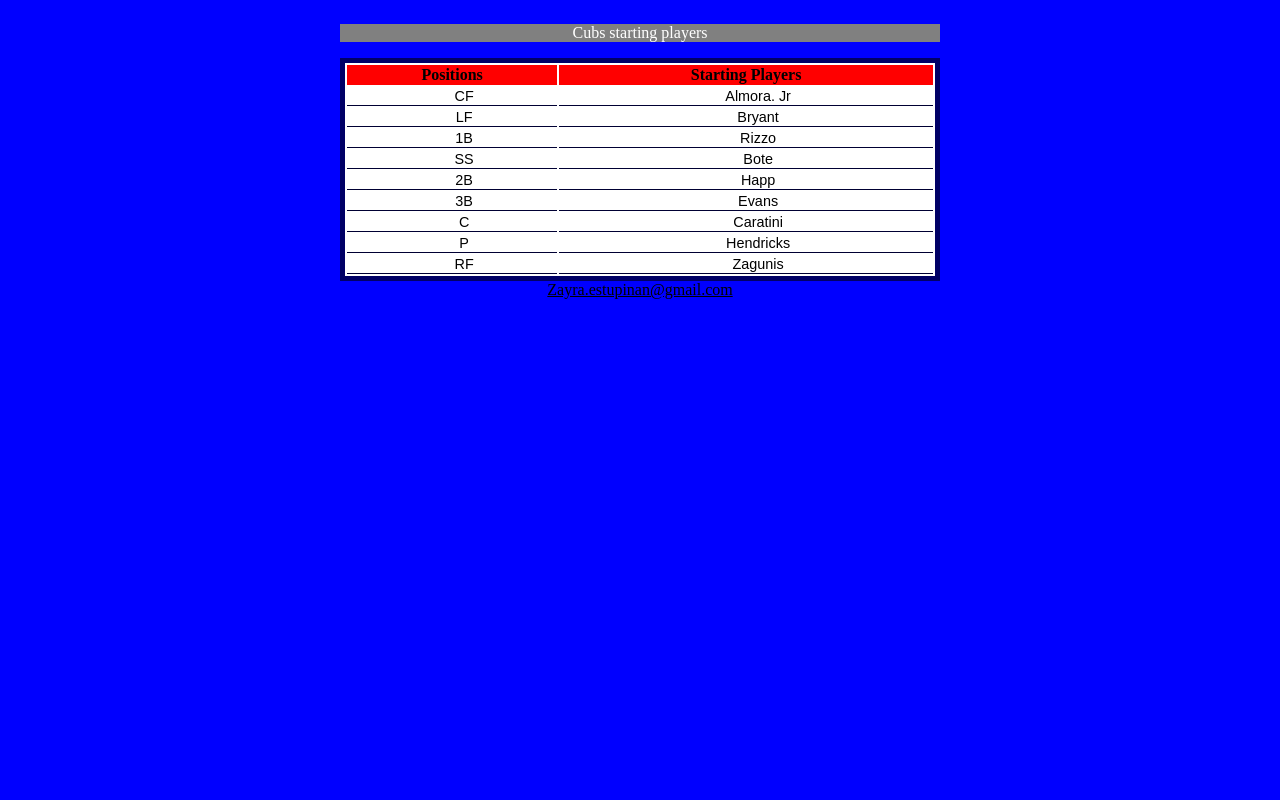
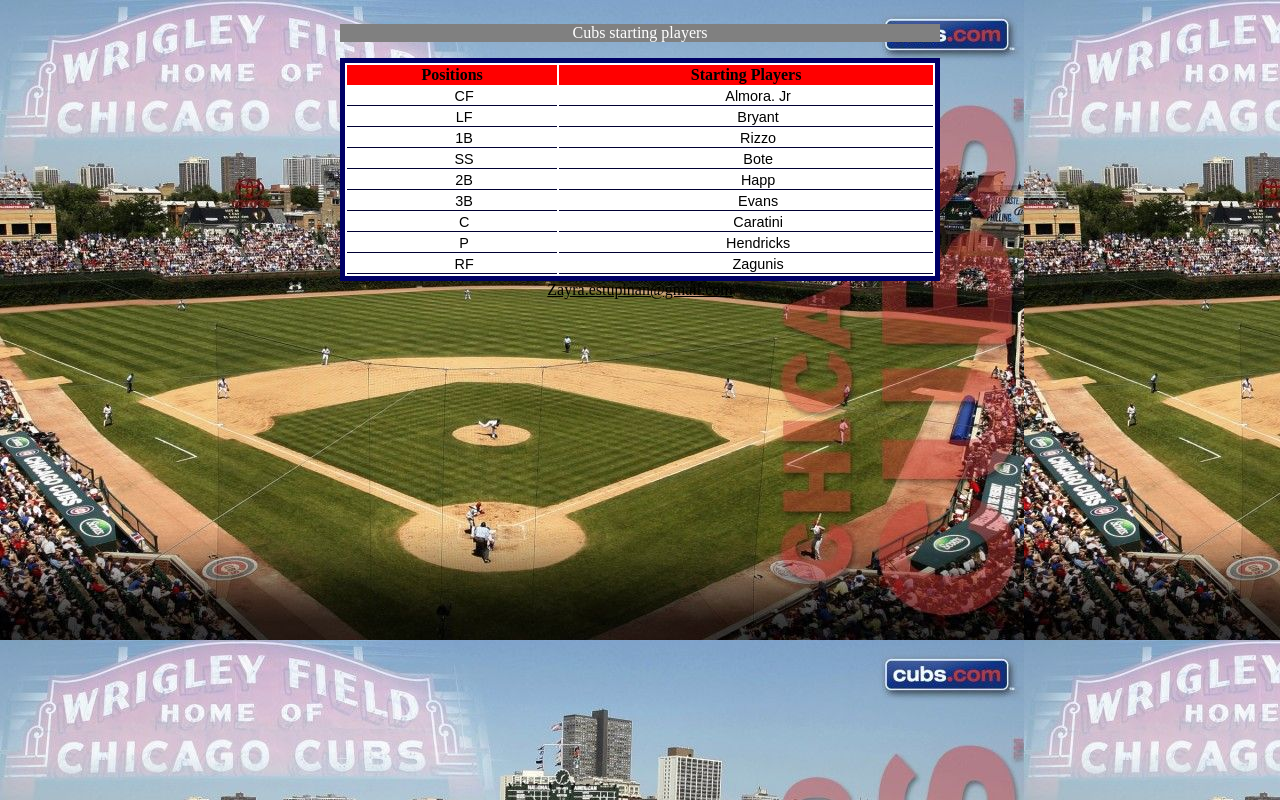
Before and after one commit to z1840093/z1840093.github.io, a plain HTML site: page html/sport8.html in a window 1280 px wide. Drawn offline with Linux system fonts and the light colour scheme.

Commit message:
Update sport8.html

```diff
--- a/html/sport8.html
+++ b/html/sport8.html
@@ -7,7 +7,7 @@
                     background-color: blue;
                     color: black;
                     text-align: center;
-                    background-image:url("/../Images/cubsbackground.png.jpg");
+                    background-image:url("/../Images/cubsbackground.jpg");
                 }
                 table {
                     margin: auto;
```
